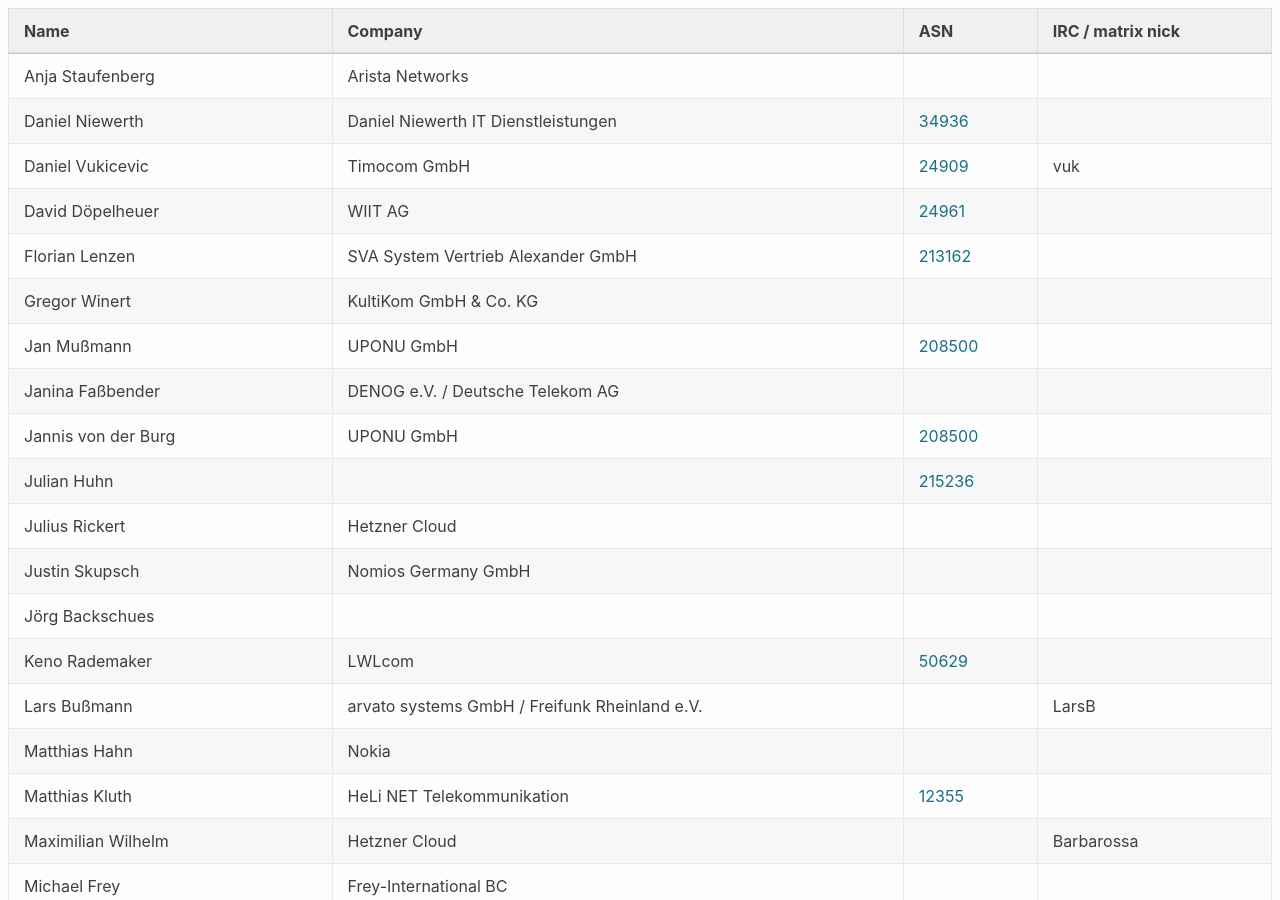
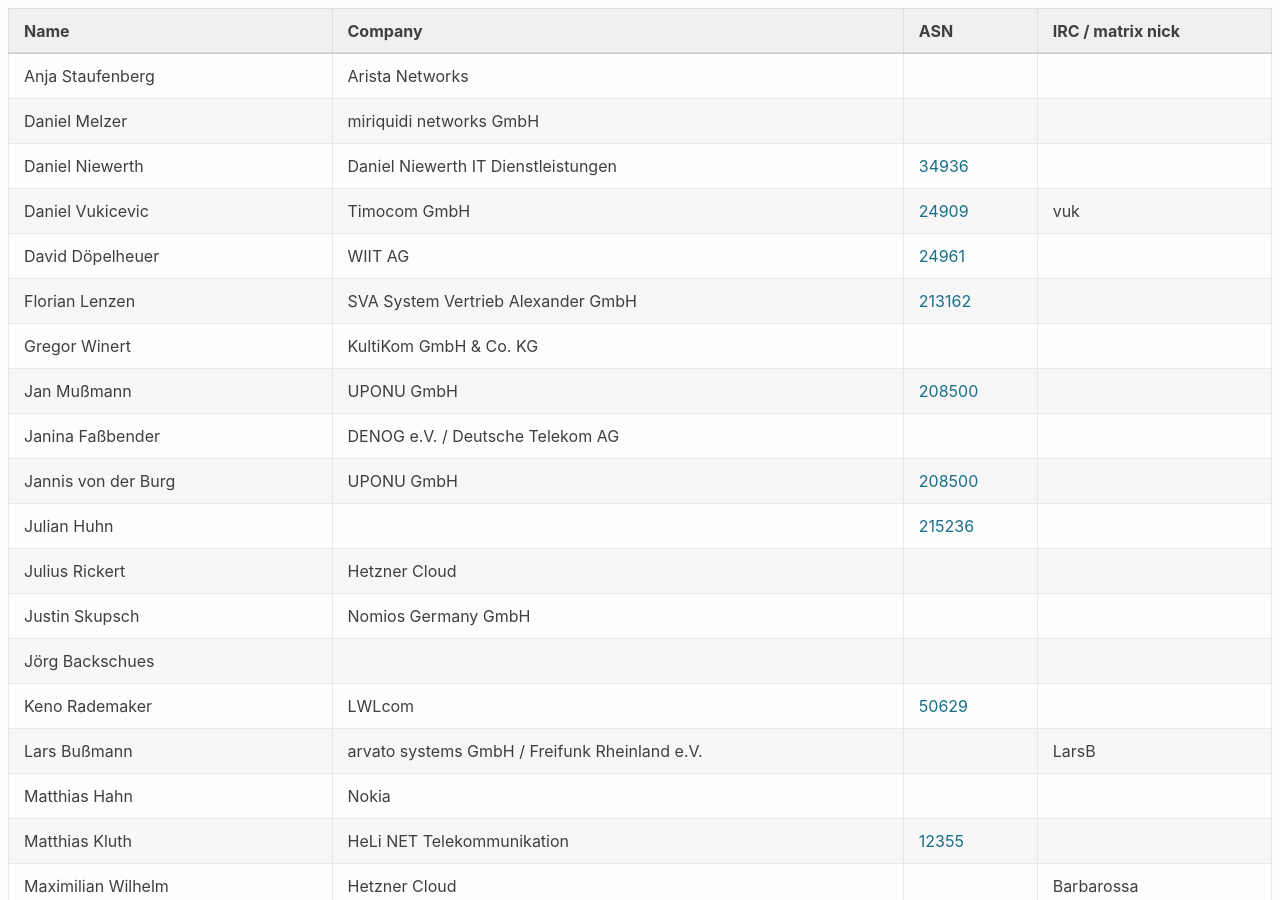
Before and after one commit to denog/pretix-attendeelist, a Jekyll site: the page built from denogmeetup25-02/index.markdown, in a window 1280 px wide and 900 px high. Built offline with Jekyll 4.4.1, drawn with Linux system fonts in a browser that asks for light colours.

Commit message:
Latest data: Mon Feb 10 17:47:55 UTC 2025

```diff
--- a/_data/attendees_denogmeetup25-02.json
+++ b/_data/attendees_denogmeetup25-02.json
@@ -2,6 +2,12 @@
   {
     "name": "Anja Staufenberg",
     "company": "Arista Networks",
+    "irc": null,
+    "asn": null
+  },
+  {
+    "name": "Daniel Melzer",
+    "company": "miriquidi networks GmbH",
     "irc": null,
     "asn": null
   },
```
